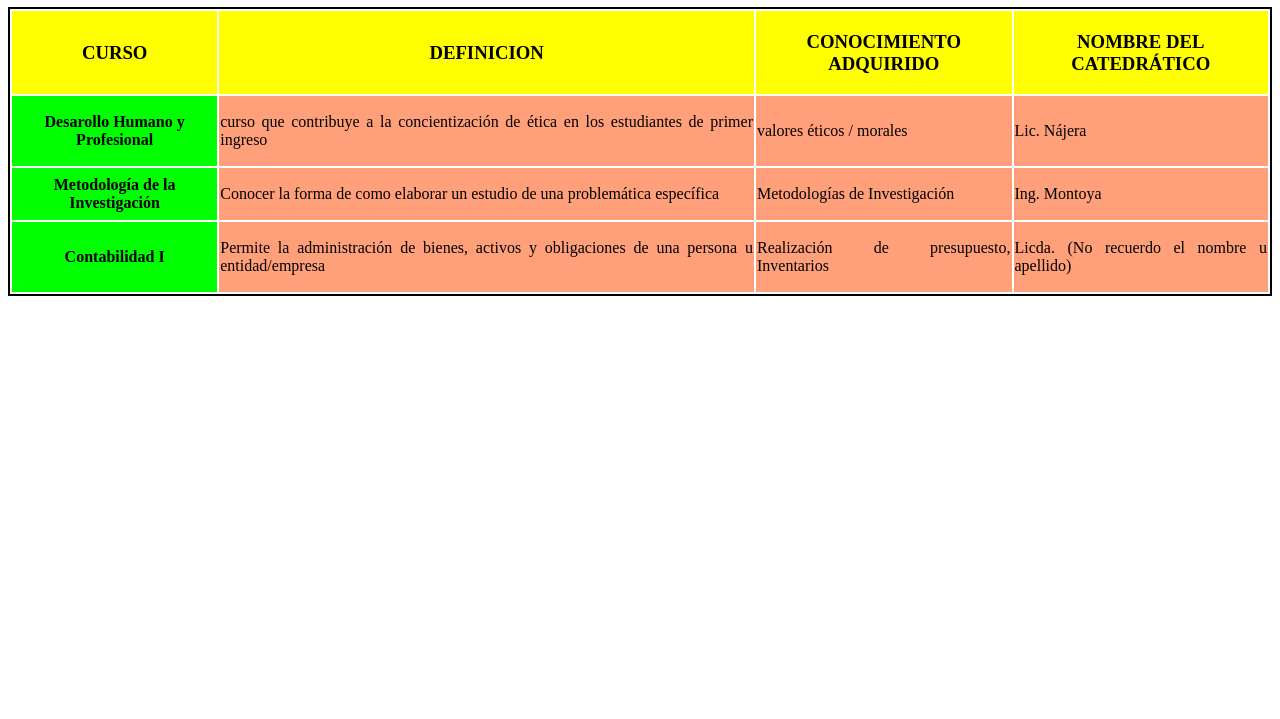
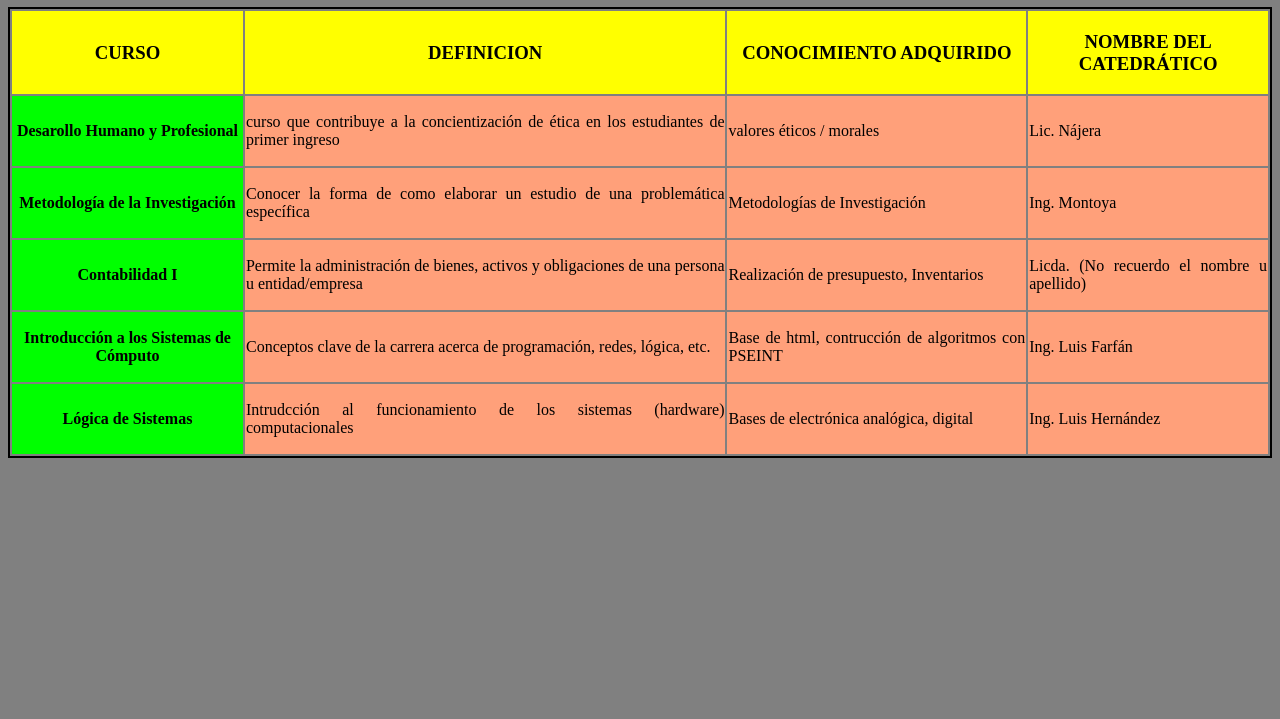
Before and after one commit to Walter-Rivera/DESARROLLO_WEB, a plain HTML site: page tarea1/frames/semestre1.html in a window 1280 px wide. Shown: the part 81-800 px from the top of the page. Drawn offline with Linux system fonts and the light colour scheme.

Commit message:
guardando semestre1.html (servirá de modelo para las .html restantes), framesetPrincipal.html (acá invocaremos todas las demás .html a través de los frames), .css (dándole los colores respectivos (estetica)

```diff
--- a/tarea1/css/codigocss1.css
+++ b/tarea1/css/codigocss1.css
@@ -1,3 +1,6 @@
+body{
+    background-color:gray;
+}
 .Tabla{
     border:2px solid black;
     width:100%;
--- a/tarea1/frames/semestre1.html
+++ b/tarea1/frames/semestre1.html
@@ -37,10 +37,19 @@
                     <td><p>Realización de presupuesto, Inventarios</p></td>
                     <td><p>Licda. (No recuerdo el nombre u apellido)</p></td>
                 </tr>
-
+                <tr>
+                    <td id="curso"> <strong>Introducción a los Sistemas de Cómputo</strong></td>
+                    <td><p>Conceptos clave de la carrera acerca de programación, redes, lógica, etc.</p></td>
+                    <td><p>Base de html, contrucción de algoritmos con PSEINT</p></td>
+                    <td><p>Ing. Luis Farfán</p></td>
+                </tr>
+                <tr>
+                    <td id="curso"> <strong>Lógica de Sistemas</strong></td>
+                    <td><p>Intrudcción al funcionamiento de los sistemas (hardware) computacionales</p></td>
+                    <td><p>Bases de electrónica analógica, digital</p></td>
+                    <td><p>Ing. Luis Hernández</p></td>
+                </tr>
             </tbody>
-
-
         </table>
     </body>
 </html>
```
Also changed, not shown: tarea1/framesetPrincipal.html (+1 -1 lines).
